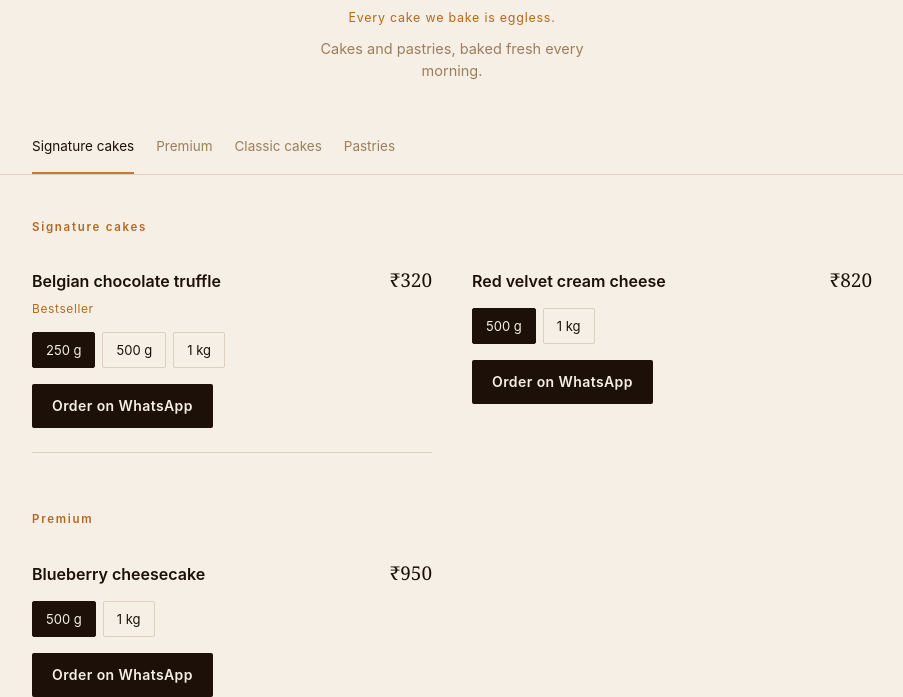
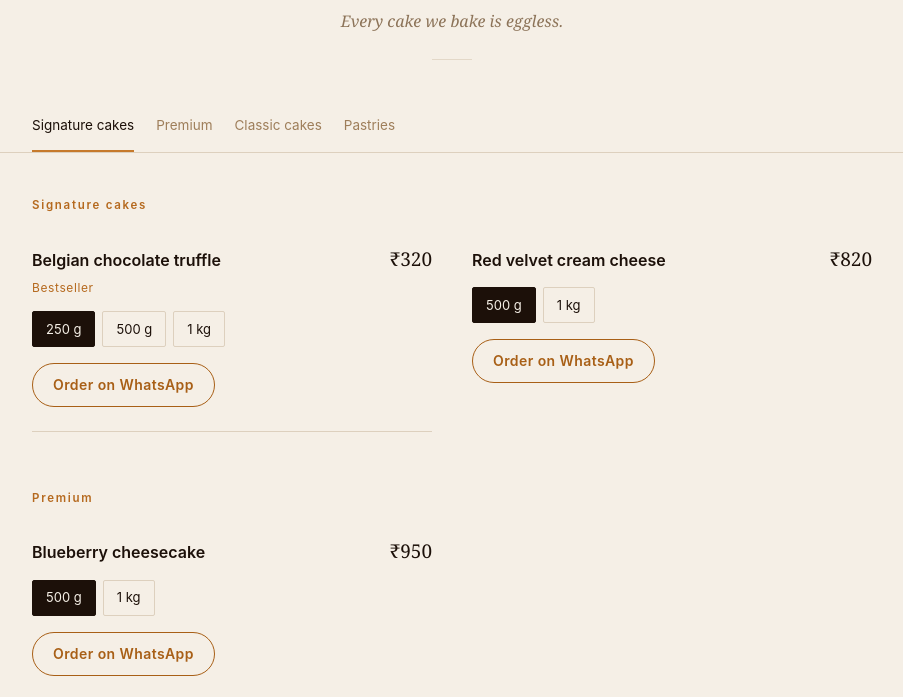
Before and after one commit to dusk-max/caramellas, a plain HTML site: page index.html in a window 1280 px wide. Shown: the part 107-804 px from the top of the page, without its empty margins (188-1091 px from the left). Drawn offline with Linux system fonts and the light colour scheme.

Commit message:
Lighten the buttons and let the header carry one line
The solid espresso block read as the heaviest thing on a page whose
brief is restraint, and every item had one, so the weight repeated
down the whole menu. Buttons are outlined pills now, and only a
featured cake fills its own — the photo already makes that item the
one being looked at, so the single solid button on screen belongs
to it. The outline colour is a new token rather than the existing
caramel-dark, which also paints tags, category labels and the shop
links and would have dragged all three along with it.

The header was a name and two sentences of equal weight, which read
as unrelated lines rather than a masthead. It is now the name, one
italic serif line, and a hairline. The tagline moves to the shop
section, under "Visit the shop", where it sits with the address and
hours as description rather than competing with the eggless line.

Co-Authored-By: Claude Opus 5 <noreply@anthropic.com>

```diff
--- a/index.html
+++ b/index.html
@@ -14,6 +14,8 @@
 <script>
 const SHOP = {
   name:        "Caramellas",
+
+  // Shown in the shop section at the bottom, under "Visit the shop".
   tagline:     "Cakes and pastries, baked fresh every morning.",
 
   // The line under the shop name. Every cake is eggless, so it is
@@ -127,6 +129,7 @@ const MENU = [
     --caramel:#C67A2C; --caramel-dark:#B5691E; --tint:#F0E0C8;
     --espresso:#1C1009; --muted:#9E7E5A; --border:#DDD0BE;
     --card:#FDFAF6; --cream:#F5EFE6;
+    --btn-line:#A85F16; --lede:#8C7358; --hairline:#E3D8C8;
     --serif:"Iowan Old Style",Georgia,"Times New Roman",serif;
     --sans:-apple-system,BlinkMacSystemFont,"Segoe UI",Roboto,"Helvetica Neue",Arial,sans-serif;
   }
@@ -148,10 +151,14 @@ const MENU = [
     font-weight:400; letter-spacing:.01em; margin:0;
   }
   .eggless{
-    margin:18px 0 0; font-size:12.5px; letter-spacing:.06em;
-    color:var(--caramel-dark);
+    margin:18px auto 0; max-width:32ch;
+    font-family:var(--serif); font-style:italic; font-size:16px;
+    color:var(--lede);
   }
-  .tagline{margin:10px auto 0; max-width:32ch; color:var(--muted); font-size:14.5px}
+  .rule{
+    width:40px; height:1px; border:0; margin:26px auto 0;
+    background:var(--hairline);
+  }
 
   /* ---- category bar ---- */
   .cats{
@@ -215,14 +222,17 @@ const MENU = [
   /* ---- order button ---- */
   .order{
     display:inline-block; margin-top:16px;
-    padding:0 20px; min-height:44px; line-height:44px;
+    padding:0 20px; min-height:44px; line-height:42px;
     text-align:center; text-decoration:none;
     font-family:inherit; font-size:14px; font-weight:600; letter-spacing:.03em;
-    color:var(--cream); background:var(--espresso);
-    border:0; border-radius:2px; cursor:pointer;
+    color:var(--btn-line); background:transparent;
+    border:1px solid var(--btn-line); border-radius:999px; cursor:pointer;
   }
   .order:active{opacity:.82}
-  .item-featured .order{display:block; width:100%}
+  .item-featured .order{
+    display:block; width:100%;
+    color:var(--cream); background:var(--caramel); border-color:var(--caramel);
+  }
   .counter{margin:14px 0 0; color:var(--muted); font-size:13px}
 
   /* ---- shop info ---- */
@@ -241,6 +251,7 @@ const MENU = [
   .row:last-of-type{border-bottom:0}
   .row span:first-child{color:var(--muted)}
   .row span:last-child{text-align:right}
+  .shop-tagline{margin:0 0 12px; color:var(--muted); font-size:15px}
   .addr{font-size:15px; margin:0 0 6px}
   .links{margin:16px 0 24px; font-size:15px}
   .links a{color:var(--caramel-dark); text-decoration:none; border-bottom:1px solid var(--tint)}
@@ -261,7 +272,7 @@ const MENU = [
 <header class="top wrap">
   <h1 class="brand" id="brand"></h1>
   <p class="eggless" id="eggless"></p>
-  <p class="tagline" id="tagline"></p>
+  <hr class="rule">
 </header>
 
 <nav class="cats"><div class="cats-inner" id="cats"></div></nav>
@@ -271,6 +282,7 @@ const MENU = [
 <section class="wrap">
   <div class="about">
     <h2>Visit the shop</h2>
+    <p class="shop-tagline" id="tagline"></p>
     <p class="addr" id="addr"></p>
     <p class="links">
       <a id="maps" href="#" target="_blank" rel="noopener">Get directions</a>
@@ -299,7 +311,7 @@ const MENU = [
 
   document.getElementById("brand").textContent = SHOP.name;
   document.getElementById("eggless").textContent = SHOP.eggless || "";
-  document.getElementById("tagline").textContent = SHOP.tagline;
+  document.getElementById("tagline").textContent = SHOP.tagline || "";
   document.getElementById("addr").textContent = SHOP.address;
   document.getElementById("maps").href = "https://www.google.com/maps/search/?api=1&query=" + encodeURIComponent(SHOP.mapsQuery);
   var tel = document.getElementById("tel");
```
